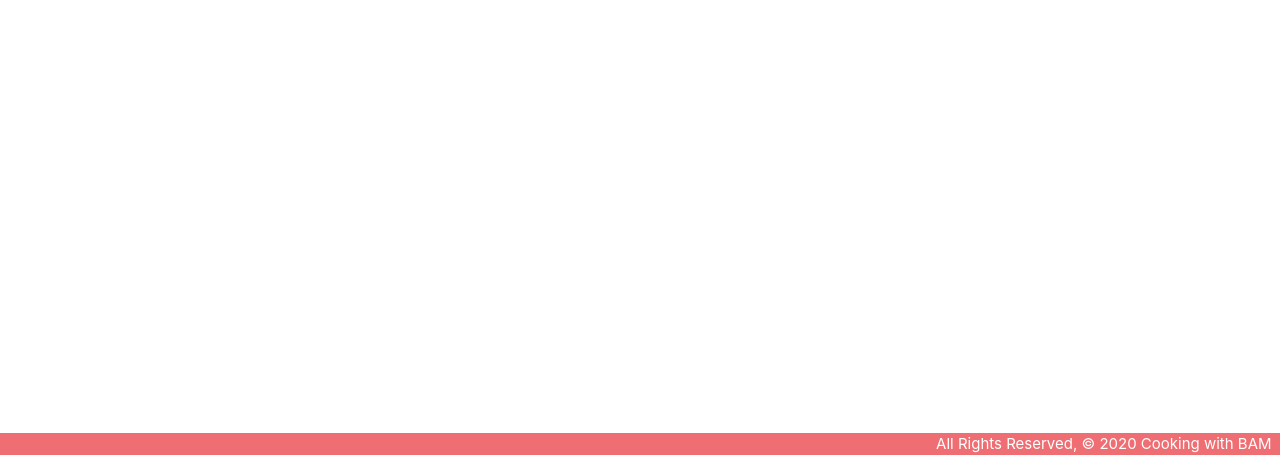
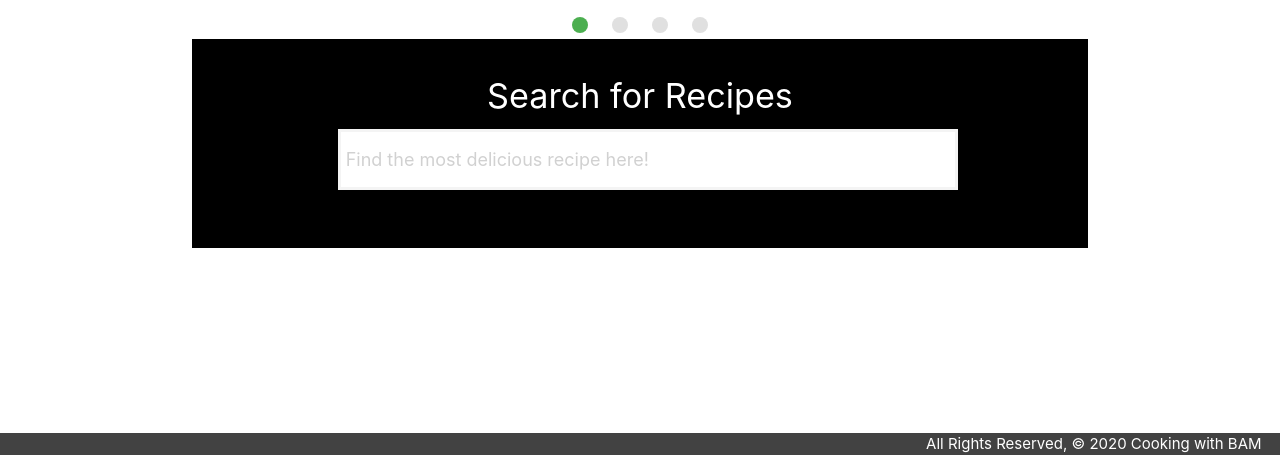
Before and after one commit to BSacco0674/cookbook, a Django app: page / in a window 1280 px wide. Shown: the part 465-920 px from the top of the page. Run offline with Django 3.2, Linux system fonts and the light colour scheme; some libraries are stand-ins or nearby versions.

Commit message:
home  page stayling and update navbar

```diff
--- a/main_app/static/css/style.css
+++ b/main_app/static/css/style.css
@@ -12,3 +12,20 @@ body {
     padding-top: 0;
     text-align: right;
   }
+
+  .section-search input {
+    padding: 5px !important;
+    font-size: 18px !important;
+    width: 50% center !important;
+    border: #f4f4f4 3px solid !important;
+  }
+
+
+
+  .slides {
+
+    indicators: false,
+    height: 500,
+    transition:500,
+    interval: 6000
+  }
--- a/main_app/templates/base.html
+++ b/main_app/templates/base.html
@@ -7,18 +7,57 @@
   <meta name="viewport" content="width=device-width, initial-scale=1.0">
   <meta http-equiv="X-UA-Compatible" content="ie=edge">
   <title>Cooking with BAM</title>
+  <script src="https://cdnjs.cloudflare.com/ajax/libs/jquery/3.5.1/jquery.min.js"></script>
   <link rel="stylesheet" href="https://cdnjs.cloudflare.com/ajax/libs/materialize/1.0.0/css/materialize.min.css">
   <link rel="stylesheet" type="text/css" href="{% static 'css/style.css' %}">
   <script src="https://cdnjs.cloudflare.com/ajax/libs/materialize/1.0.0/js/materialize.min.js"></script>
+  <link href="https://fonts.googleapis.com/icon?family=Material+Icons" rel="stylesheet">
+  <script src="https://kit.fontawesome.com/0629772919.js" crossorigin="anonymous"></script>
+
+  {% comment %} initialize {% endcomment %}
+  <script>
+
+  //Sidenav
+    $(document).ready(function(){
+        $('.sidenav').sidenav();
+    })
+  //slider images
+   $(document).ready(function(){
+    $('.slider').slider();
+  });
+
+//auto complete
+ $(document).ready(function(){
+    $('input.autocomplete').autocomplete({
+      data: {
+        "Pasta": null,
+        "Risoto": null,
+        "Chicken Grill": 'https://placehold.it/250x250'
+      },
+    });
+  });
+
+
+  </script>
+
+
+
+
+
 </head>
-<body>
-  <header class="navbar-fixed">
-    <nav>
+<body id="home" class="scrollspy">
+  <header>
+  {% comment %} <div class="navbar-fixed"> {% endcomment %}
+    <nav class="grey darken-1" style="padding:0px 10px;">
       <div class="nav-wrapper">
         <ul>
-          <li><a href="/" class="left brand-logo">&nbsp;&nbsp;Cooking with BAM</a></li>
+          <li><a href="/" class="sidenav-trigger" data-target="mobile-nav">
+            <i class="material-icons">menu</i>
+          </a>
+          </li>
+          <li><a href="/" class="brand-logo">&nbsp;&nbsp;Cooking with BAM</a></li>
         </ul>
-        <ul class="right">
+        <ul class="right hide-on-med-and-down">
             <li><a href="/search/">Recipe Search</a></li>
             <li><a href="/recipes/">My Cookbook</a></li>
             <li><a href="/profile/">Profile</a></li>
@@ -27,13 +66,25 @@
         </ul>
       </div>
     </nav>
+
+
+<ul class="sidenav" id="mobile-nav">
+            <li><a href="/search/">Recipe Search</a></li>
+            <li><a href="/recipes/">My Cookbook</a></li>
+            <li><a href="/profile/">Profile</a></li>
+            <li><a href="">Sign Up</a></li>
+            <li><a href="">Log In</a></li>
+</ul>
+
+
+
   </header>
   <main class="container">
     {% block content %}
     {% endblock %}
   </main>
   <footer class="page-footer">
-    <div class="right">All Rights Reserved, &copy; 2020 Cooking with BAM &nbsp;</div>
+    <div  class= "grey darken-3" "right"  style="padding:0px 10px;">All Rights Reserved, &copy; 2020 Cooking with BAM &nbsp;</div>
   </footer>
 </body>
 </html>
--- a/main_app/templates/home.html
+++ b/main_app/templates/home.html
@@ -2,6 +2,57 @@
 
 {% block content %}
 
-<h1>Welcome to the World Famous Cooking with BAM Home Page!!!</h1>
+<div class="slider">
+    <ul class="slides">
+      <li>
+        <img src="https://images.pexels.com/photos/54455/cook-food-kitchen-eat-54455.jpeg?auto=compress&cs=tinysrgb&dpr=1&w=500" > <!-- random image -->
+        <div class="caption center-align">
+          <h3>Welcome to BAM!</h3>
+          <h5 class="light grey-text text-lighten-3">A family cookbook over a 100 recipes</h5>
+        </div>
+      </li>
+      <li>
+        <img src="https://images.pexels.com/photos/1565982/pexels-photo-1565982.jpeg?auto=compress&cs=tinysrgb&dpr=1&w=500"> <!-- random image -->
+        <div class="caption left-align">
+          <h3>Left Aligned Caption</h3>
+          <h5 class="light grey-text text-lighten-3">Here's our small slogan.</h5>
+        </div>
+      </li>
+      <li>
+        <img src="https://images.pexels.com/photos/5938/food-salad-healthy-lunch.jpg?auto=compress&cs=tinysrgb&dpr=2&h=750&w=1260"> <!-- random image -->
+        <div class="caption right-align">
+          <h3>Right Aligned Caption</h3>
+          <h5 class="light grey-text text-lighten-3">Here's our small slogan.</h5>
+        </div>
+      </li>
+      <li>
+        <img src="https://images.pexels.com/photos/372882/pexels-photo-372882.jpeg?auto=compress&cs=tinysrgb&dpr=2&h=750&w=1260"> <!-- random image -->
+        <div class="caption center-align">
+          <h3>This is our big Tagline!</h3>
+          <h5 class="light grey-text text-lighten-3">Here's our small slogan.</h5>
+        </div>
+      </li>
+    </ul>
+  </div>
+
+
+
+
+{% comment %} Search area {% endcomment %}
+<section id="search" class="section section-search black white-text
+center scrollspy">
+<div class="container">
+    <div class="row">
+        <div class="col s12">
+            <h4>Search for Recipes </h4>
+            <div class="input-field">
+                <input type="text" class="white grey-text autocomplete"
+                id="autocomplete-input" placeholder="Find the most delicious recipe here!">
+                </div>
+            </div>
+        </div>
+    </div>
+ </section>
+
 
 {% endblock %}
```
